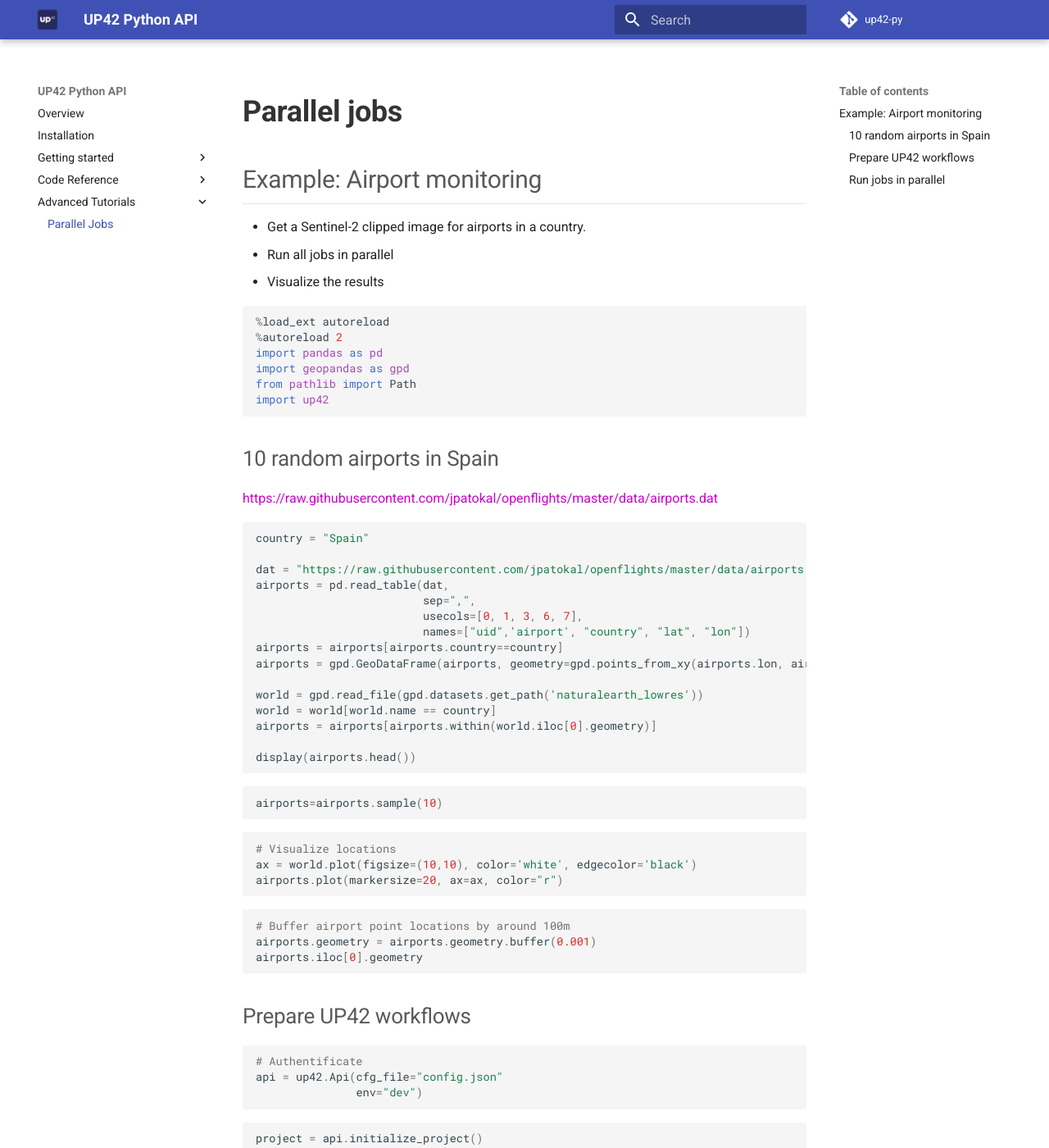
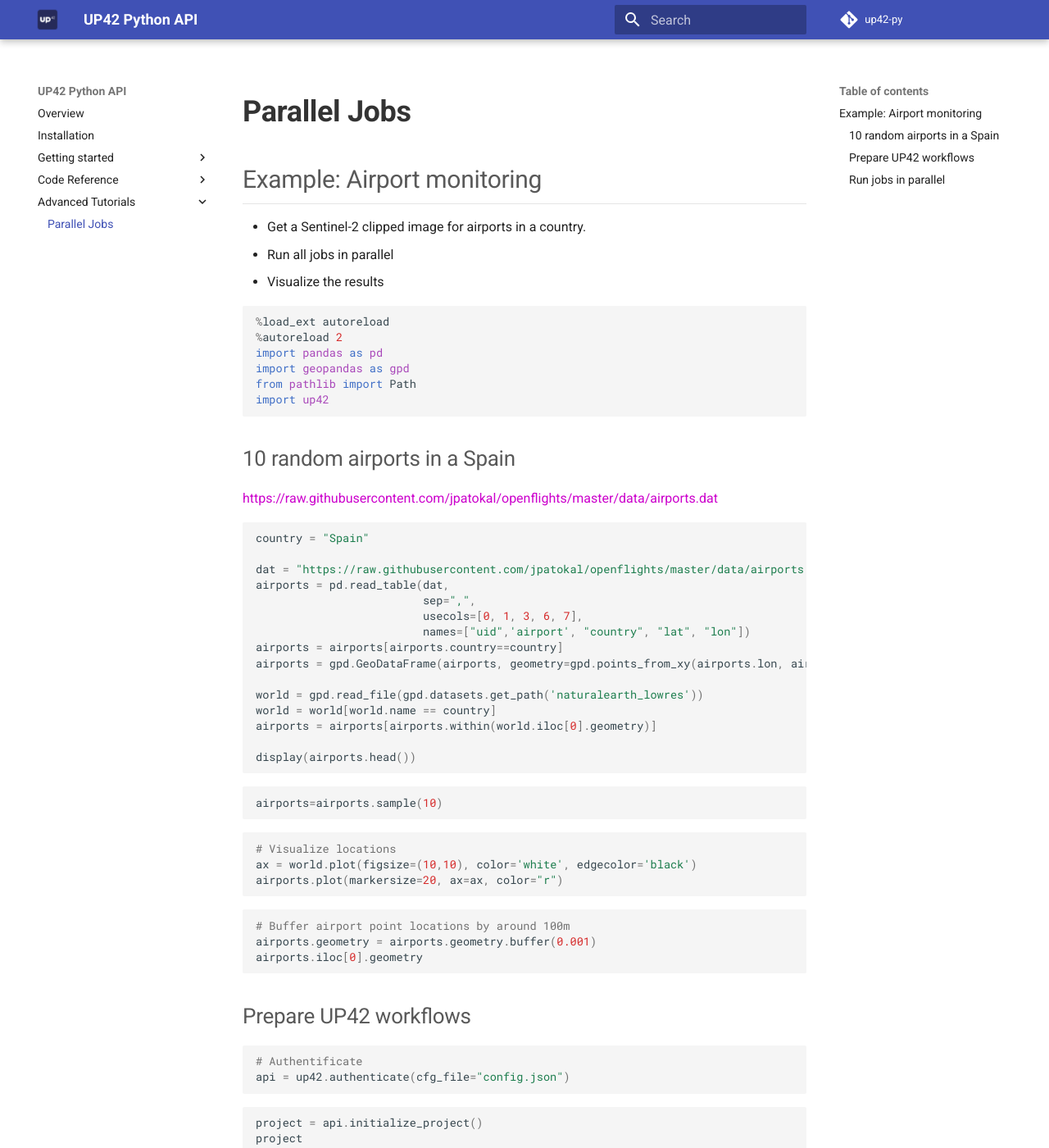
Before and after one commit to up42/up42-py, an MkDocs documentation site: the page built from docs/advanced/airports-parallel.md, in a window 1280 px wide and 1400 px high. Shown: the whole window at 82% size. Built offline with MkDocs 1.6.1 and Material for MkDocs 9.7.7, drawn with Linux system fonts in a browser that asks for light colours; comment, search, counter and statistics services are not loaded.

Commit message:
Update docs with new auth method (#5)
* remove api class from reference

* adapt installation chapter

* update examples

````diff
--- a/docs/advanced/airports-parallel.md
+++ b/docs/advanced/airports-parallel.md
@@ -1,4 +1,4 @@
-# Parallel jobs
+# Parallel Jobs
 
 ## Example: Airport monitoring
 
@@ -16,7 +16,7 @@
 import up42
 ```
 
-### 10 random airports in Spain
+### 10 random airports in a Spain
 
 https://raw.githubusercontent.com/jpatokal/openflights/master/data/airports.dat
 
@@ -63,8 +63,7 @@
 
 ```python
 # Authentificate
-api = up42.Api(cfg_file="config.json"
-               env="dev")
+api = up42.authenticate(cfg_file="config.json")
 ```
 
 
--- a/mkdocs.yml
+++ b/mkdocs.yml
@@ -29,7 +29,6 @@
       - Catalog Search: '03_catalog.md'
       - Typical Usage: '04_typical_usage.md'
     - Code Reference:
-        - Api: 'reference/api.md'
         - Project: 'reference/project.md'
         - Workflow: 'reference/workflow.md'
         - Job: 'reference/job.md'
````
Also changed, not shown: README.md (+2 -2 lines), docs/04_typical_usage.md (+4 -4 lines), docs/installation.md (+2 -2 lines), docs/reference/api.md (deleted, +0 -3 lines), 2 other files.
